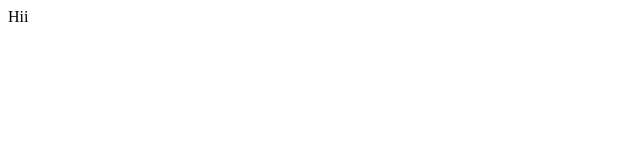
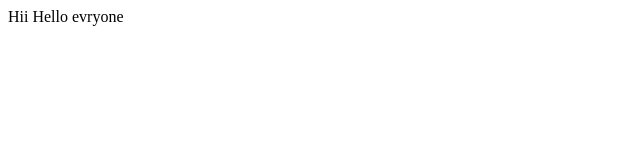
Before and after one commit to ansuljain789/githubRepoTrial, a plain HTML site: page Index.html in a window 1280 px wide. Shown: the whole page, without its empty margins (0-640 px from the left). Drawn offline with Linux system fonts and the light colour scheme.

Commit message:
New Commit after stable connection

```diff
--- a/Index.html
+++ b/Index.html
@@ -7,5 +7,6 @@
 </head>
 <body>
     Hii
+    Hello evryone
 </body>
 </html>
```
